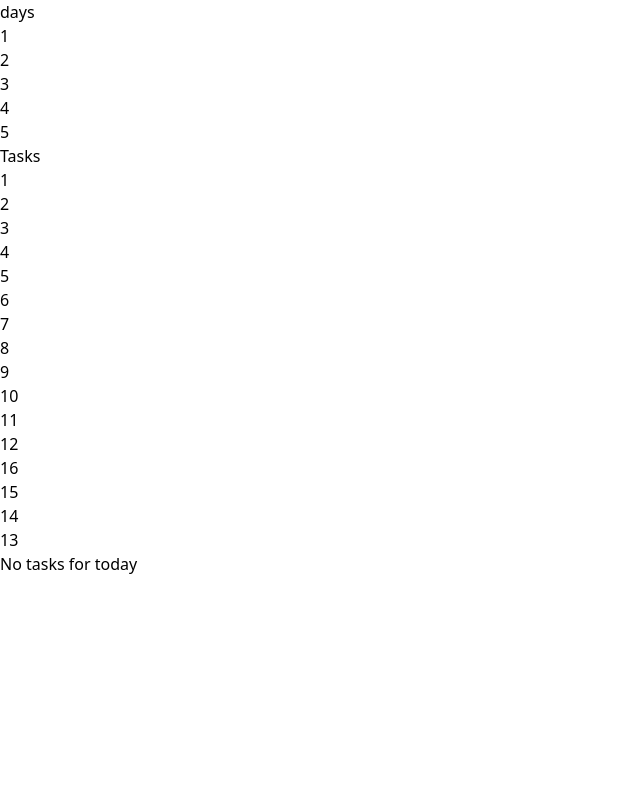
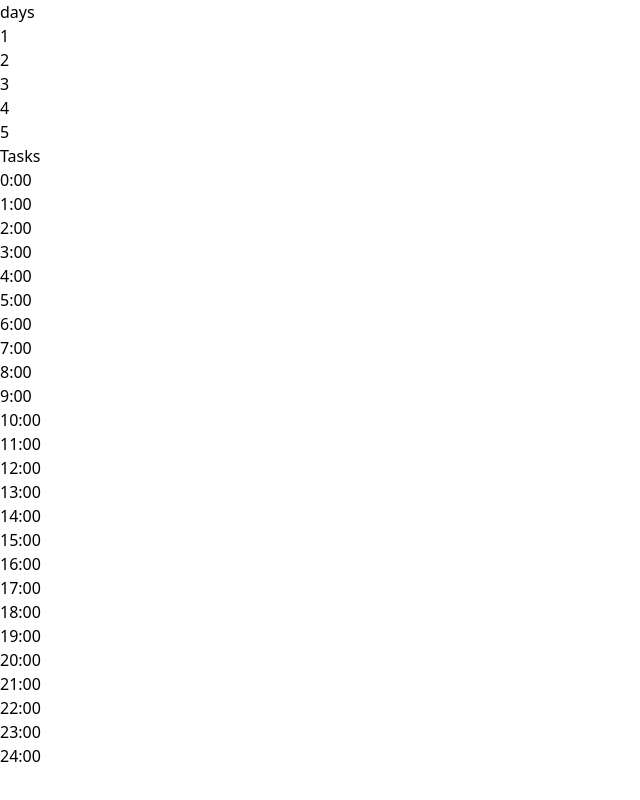
Before and after one commit to Cappucciyes/React_Practice, a React (Vite) app: page / in a window 1280 px wide. Shown: the whole page, without its empty margins (0-640 px from the left). Built offline with nearby package versions, Linux system fonts and the light colour scheme.

Commit message:
Added Task list box

```diff
--- a/src/components/Chart.jsx
+++ b/src/components/Chart.jsx
@@ -1,34 +1,33 @@
-import Task from "./Task"
+import Task from "./Task";
 
 function Chart() {
-    let tasks = {
-        "1" : ['1', '2', '3', "4"],
-        "2" : ['5', '6', '7', "8"],
-        "3" : ['9', '10', '11', "12"],
-        "4" : ['16', '15', '14', "13"],
-        "5" : [],
+  let timeChart = [];
+  for (let i = 0; i < 25; i++) {
+    let timeBlock = (
+      <div
+        className="h-20
+        flex flex-row "
+      >
+        <div className="flex-1 border-2 border-black text-center">{i}:00</div>
+        <div className="flex-1 bg-gray-400 border-t-2 border-b-2 border-gray-500">
+          <div className="border-b-2 border-gray-500 h-1/4"></div>
+          <div className="border-b-2 border-gray-500 h-1/4"></div>
+          <div className="border-b-2 border-gray-500 h-1/4"></div>
+        </div>
+      </div>
+    );
+
+    timeChart.push(timeBlock);
   }
-
-    let taskList = [];
-
-    for (let val in tasks) {
-        if(tasks[val].length === 0) {
-            taskList.push(
-                <ul>
-                    <li key={'x'}>No tasks for today</li>
-                </ul>
-            )
-
-        } else {
-            taskList.push(<Task list={tasks[val]} />)
-        }
-    }
-
   return (
     <>
-      <div className="flex-column h-3/5 w-11/12 ">
+      <div className="flex-column h-5/6 w-11/12 ">
         {/* top part of chart */}
-        <div className="grid grid-cols-6 w-full flex-1">
+        <div
+          className="grid grid-cols-6 w-full
+            h-[5%]
+            border-2 border-solid border-black"
+        >
           <div className="text-center">days</div>
           <div className="text-center">1</div>
           <div className="text-center">2</div>
@@ -36,13 +35,27 @@ function Chart() {
           <div className="text-center">4</div>
           <div className="text-center">5</div>
         </div>
-        <div className="grid grid-cols-6 w-full flex-3 border-gray-500 bg-gray-200">
+
+        {/* Task list of chart */}
+        <div
+          className="grid grid-cols-6 w-full
+            h-[20%]
+            border-2 border-solid border-gray-600 bg-gray-400"
+        >
           <div className="text-center">Tasks</div>
-            {taskList}
+          <Task />
         </div>
 
-        <div className="grid grid-cols-5 w-full flex-10">
-
+        {/* Time Table of chart */}
+        <div
+          className="border-2 border-black overflow-hidden flex flex-col
+            h-[75%]"
+        >
+          <div className="overflow-scroll flex h-full">
+            <div className="grid grid-cols-6 w-full">
+              <div className="flex-col flex w-full">{timeChart}</div>
+            </div>
+          </div>
         </div>
       </div>
     </>
--- a/src/components/Task.jsx
+++ b/src/components/Task.jsx
@@ -1,10 +1,33 @@
-function Task ({list}) {
-    let task = list.map((element) => <li key={`${element}`}>{element}</li>)
-    return <>
-        <ul className="list-disc">
-            {task}
-        </ul>
-    </>
+import taskList from "../data/task.json";
+function Task() {
+  let result = [];
+
+  for (let day in taskList) {
+    if (taskList[day].length < 1) {
+      result.push(
+        <div className="h-full text-center">
+          <p>No Tasks for today!</p>
+        </div>
+      );
+    } else {
+      let dayTask = [];
+
+      for (let taskInList in taskList[day]) {
+        dayTask.push(
+          <li key={taskList[day][taskInList]["id"]}>
+            {taskList[day][taskInList]["task"]}
+          </li>
+        );
+      }
+
+      result.push(
+        <div className="overflow-y-auto h-full">
+          <ul className="list-disc list-inside">{dayTask}</ul>
+        </div>
+      );
+    }
+  }
+  return <>{result}</>;
 }
 
 export default Task;
```
Also changed, not shown: src/components/Plan.jsx (+2 -7 lines), 1 other file (tests, documents, lock files or other folders). Lines whose indentation alone changed are shown as unchanged.
